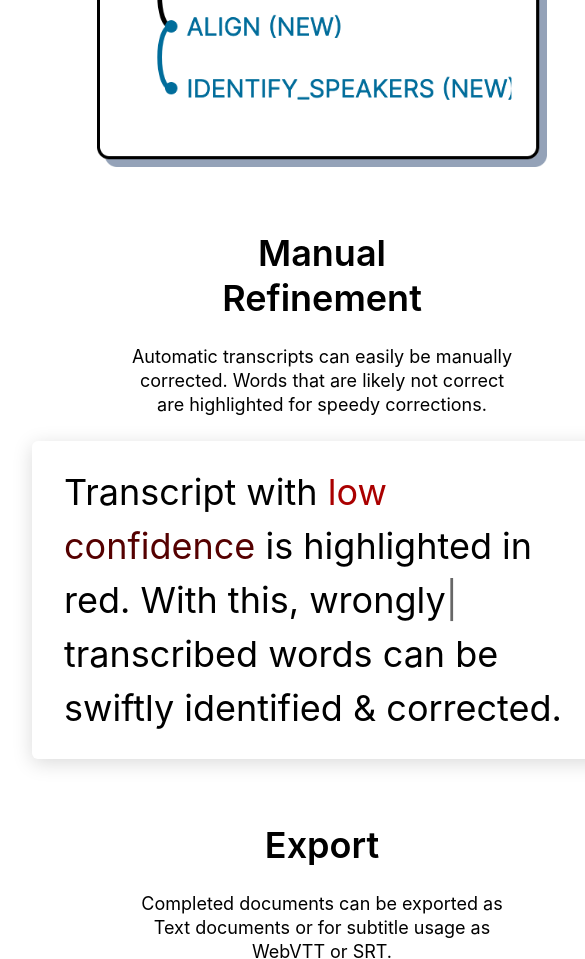
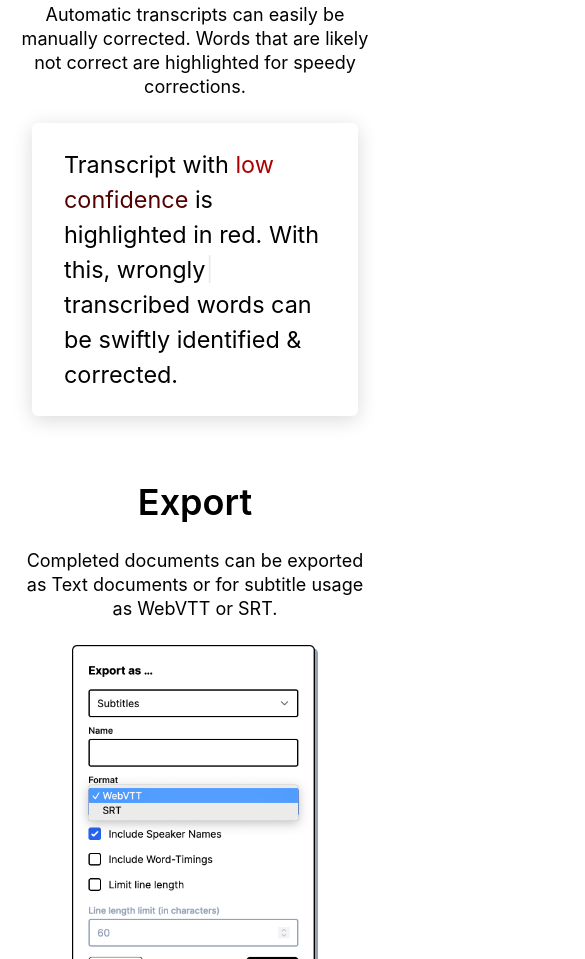
Before and after one commit to bugbakery/transcribee-website, a Next.js app: page / in a window 390 px wide. Shown: the part 1500-2459 px from the top of the page, 585 px wide, since content can reach past the window. Built offline with nearby package versions, Linux system fonts and the light colour scheme.

Commit message:
Make CorrectionAnimation responsive

```diff
--- a/src/components/CorrectionAnimation.tsx
+++ b/src/components/CorrectionAnimation.tsx
@@ -27,7 +27,7 @@ export function CorrectionAnimation() {
   return (
     <div
       ref={ref}
-      className="text-[36px] leading-normal py-6 px-8 rounded-md w-[580px] shadow-[0px_4px_20px_rgba(0,0,0,0.15)]"
+      className="text-[calc(min(6vw,_36px))] md:text-[calc(min(7vw_-_33px,_36px))] leading-normal py-6 px-8 rounded-md max-w-[580px] shadow-[0px_4px_20px_rgba(0,0,0,0.15)]"
     >
       Transcript with <span style={{ color: '#aa0000' }}>low </span>
       <span style={{ color: '#550000' }}>confidence</span> is highlighted in red. With this,{' '}
```
